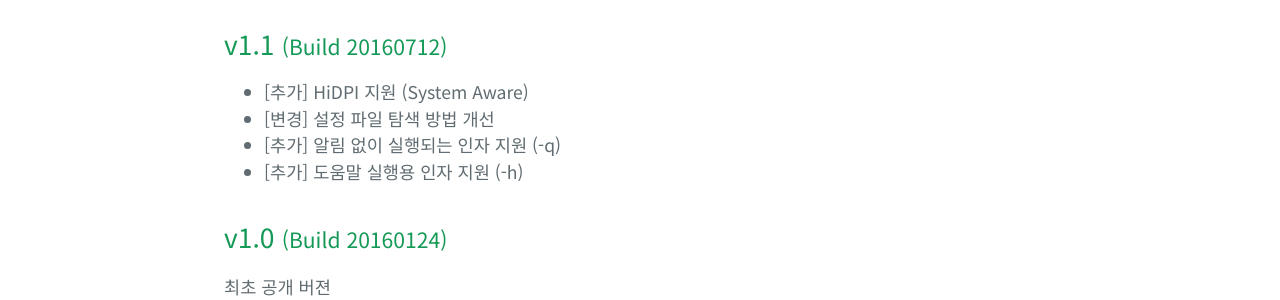
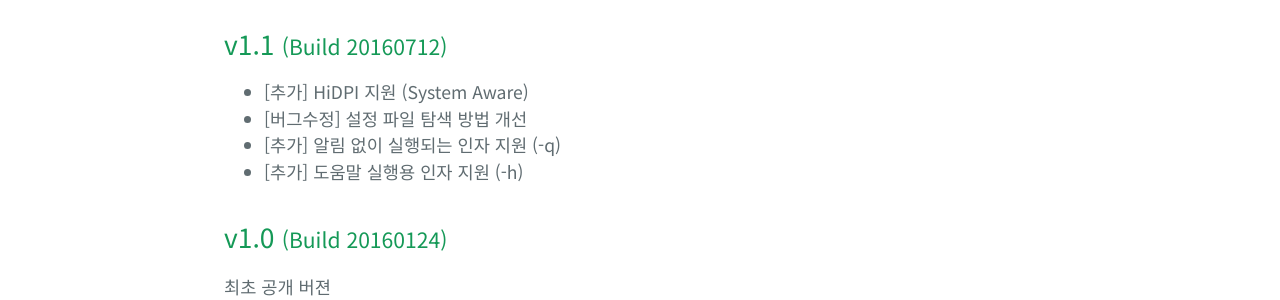
Before and after one commit to ied206/ied206.github.io, a Jekyll site: the page built from BatteryLine/index.markdown, in a window 1280 px wide. Shown: the part 1335-1635 px from the top of the page. Built offline with Jekyll 4.4.1, drawn with Linux system fonts in a browser that asks for light colours.

Commit message:
Changed BatteryLine changelog's comment

```diff
--- a/BatteryLine/index-en.markdown
+++ b/BatteryLine/index-en.markdown
@@ -35,7 +35,7 @@ Binary distribution of this project is compiled with TDM-GCC-64, which links Min
 
 ## v1.1 <small>(Build 20160712)</small>
 - [ADD] Support HiDPI (System Aware)
-- [CHANGE] Search algorithm of ini file is improved
+- [BUGFIX] Search algorithm of ini file is improved
 - [ADD] Support 'quiet' argument (-q)
 - [ADD] Support 'help' argument (-h)
 
--- a/BatteryLine/index.markdown
+++ b/BatteryLine/index.markdown
@@ -36,7 +36,7 @@ Windows Vista 이상을 지원합니다.
 
 ## v1.1 <small>(Build 20160712)</small>
 - [추가] HiDPI 지원 (System Aware)
-- [변경] 설정 파일 탐색 방법 개선
+- [버그수정] 설정 파일 탐색 방법 개선
 - [추가] 알림 없이 실행되는 인자 지원 (-q)
 - [추가] 도움말 실행용 인자 지원 (-h)
 
--- a/WBKorIME/index-en.markdown
+++ b/WBKorIME/index-en.markdown
@@ -75,7 +75,7 @@ Want to ask or suggest somthing? Post to [TheOven official thread](http://theove
 - [ADD] Choose Notepad's default font between D2Coding, Malgun Gothic and GulimChe
 - [ENHANCE] Enhancement in font setting UI and help message
 
-## v16 <small>(2016.03.26 by Lancelot)</small>
+## v16 <small>(2016.03.26, by Lancelot)</small>
 - [BUGFIX] Workaround for WinBuilder's float comparison bug
 
 ## v18 <small>(2016.03.28)</small>
```
